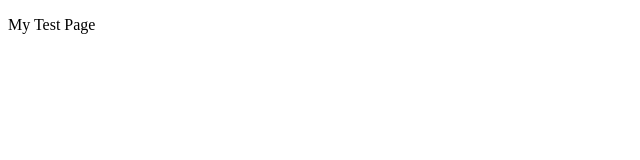
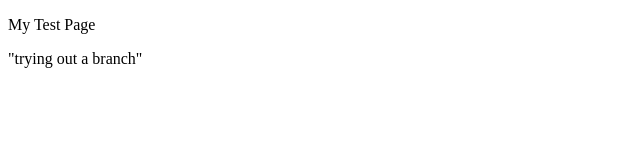
Before and after one commit to ntrinkle/git_1, a plain HTML site: page index.html in a window 1280 px wide. Shown: the whole page, without its empty margins (0-640 px from the left). Drawn offline with Linux system fonts and the light colour scheme.

Commit message:
branch comment

```diff
--- a/index.html
+++ b/index.html
@@ -4,5 +4,8 @@
   <p> My Test Page
 
   </p>
+  <p>
+    "trying out a branch"
+  </p>
 </body>
 </html>
```
